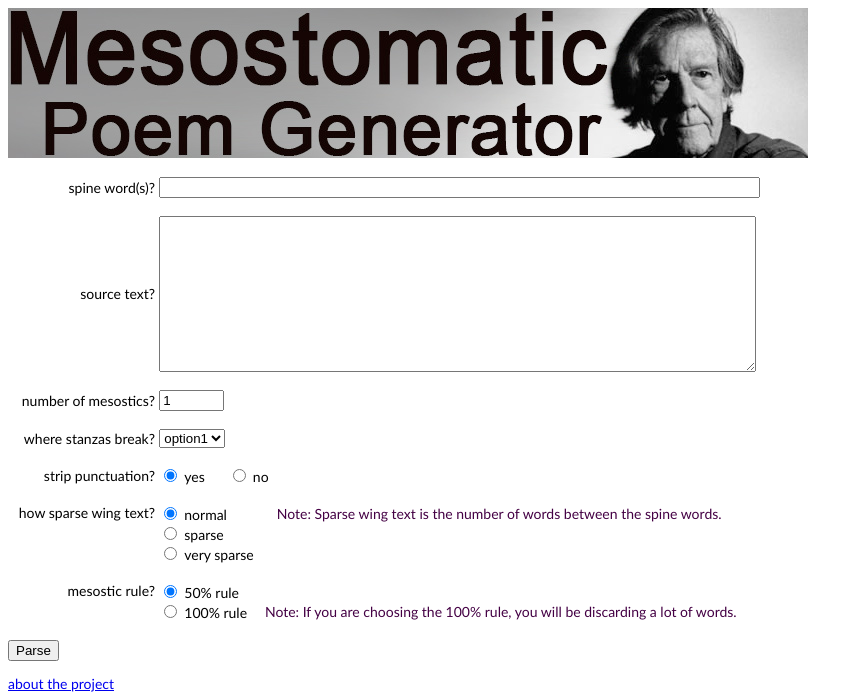
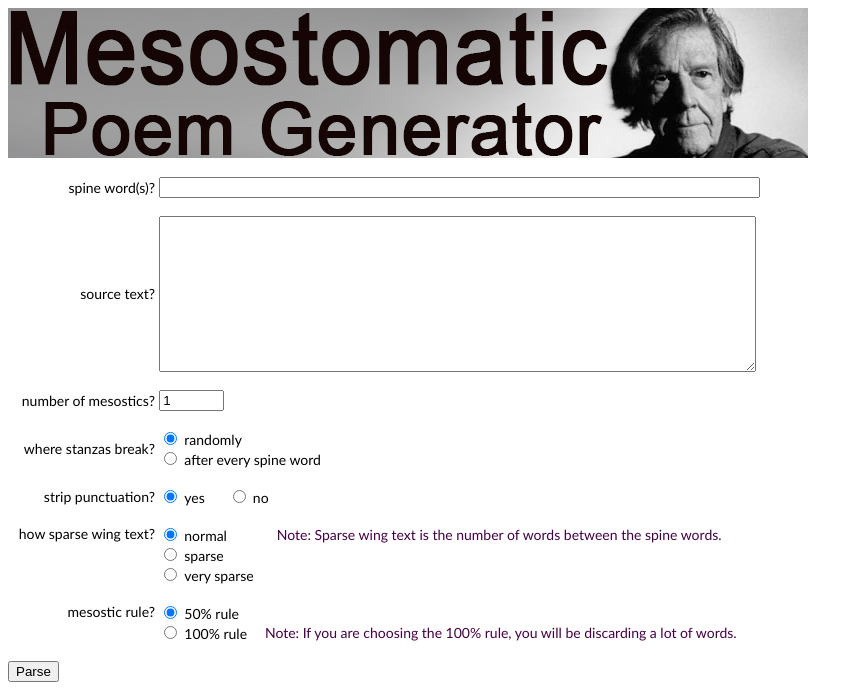
Before and after one commit to sas-irad/mesostic, a plain HTML site: page web/index.html in a window 1280 px wide. Shown: the top 693 px of the page, without its empty margins (0-863 px from the left). Drawn offline with Linux system fonts and the light colour scheme.

Commit message:
added options for where stanzas break

```diff
--- a/web/index.html
+++ b/web/index.html
@@ -54,11 +54,22 @@
             <tr>
               <td class="textfont"><div align="right">where stanzas break?</div></td>
               <td>&nbsp;</td>
-              <td><select name="stanzas_break" id="stanzas_break">
-                <option value="option1">option1</option>
-                <option value="option2">option2</option>
-                <option value="option3">option3</option>
-              </select></td>
+              <td><table width="100%" border="0" cellspacing="0" cellpadding="0">
+                <tbody>
+                    <tr>
+                      <td><input name="stanzas_break" type="radio" id="radio8" value="0" checked>
+                        <span class="textfont">randomly</span></td>
+                      <td>&nbsp;</td>
+                      <td>&nbsp;</td>
+                    </tr>
+                    <tr>
+                      <td><input type="radio" name="stanzas_break" id="radio9" value="1">
+                        <span class="textfont">after every spine word</span></td>
+                      <td>&nbsp;</td>
+                      <td>&nbsp;</td>
+                    </tr>
+                  </tbody>
+                </table></td>
             </tr>
             <tr>
               <td>&nbsp;</td>
```
